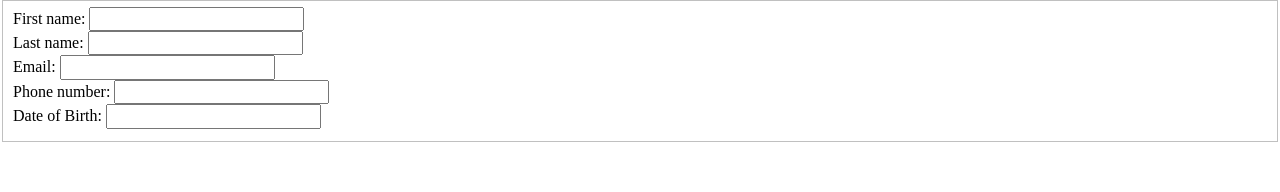
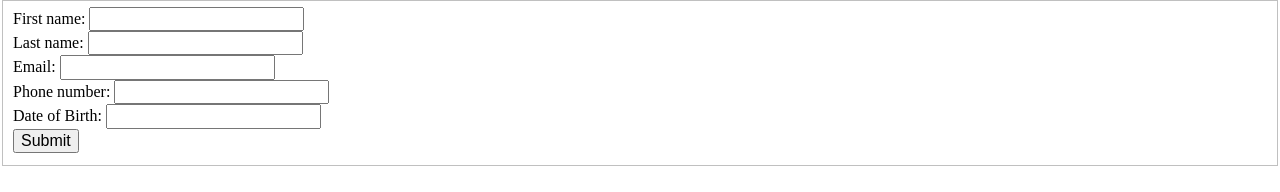
Before and after one commit to julia-honda/lab2, a plain HTML site: page index.html in a window 1280 px wide. Drawn offline with Linux system fonts and the light colour scheme.

Commit message:
Add a submit button

```diff
--- a/index.html
+++ b/index.html
@@ -32,6 +32,9 @@
               <label for="dob">Date of Birth:</label>
               <input type="text" id="dob" name="dob">
             </li>
+            <li id="sub-button">
+              <input type="submit" value="Submit">
+            </li>
           </ul>
         </div>
       </fieldset>
```
